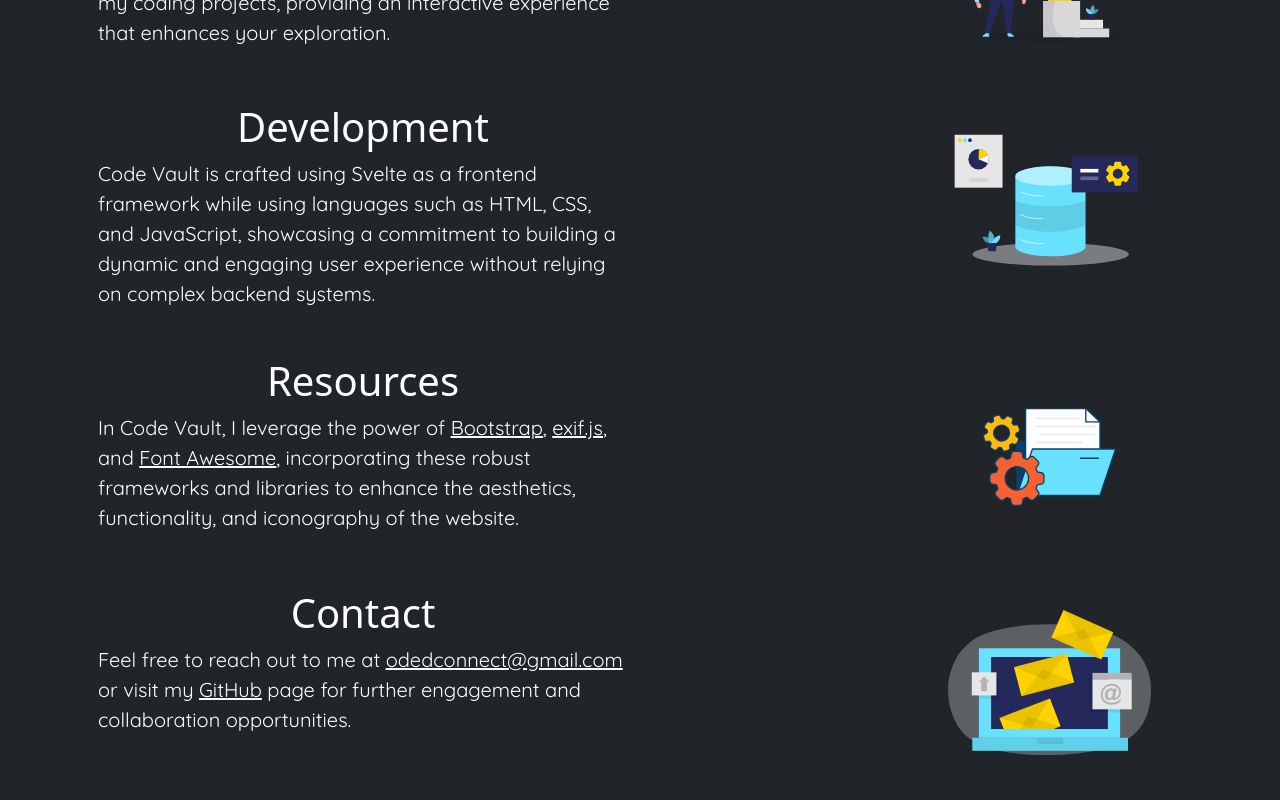
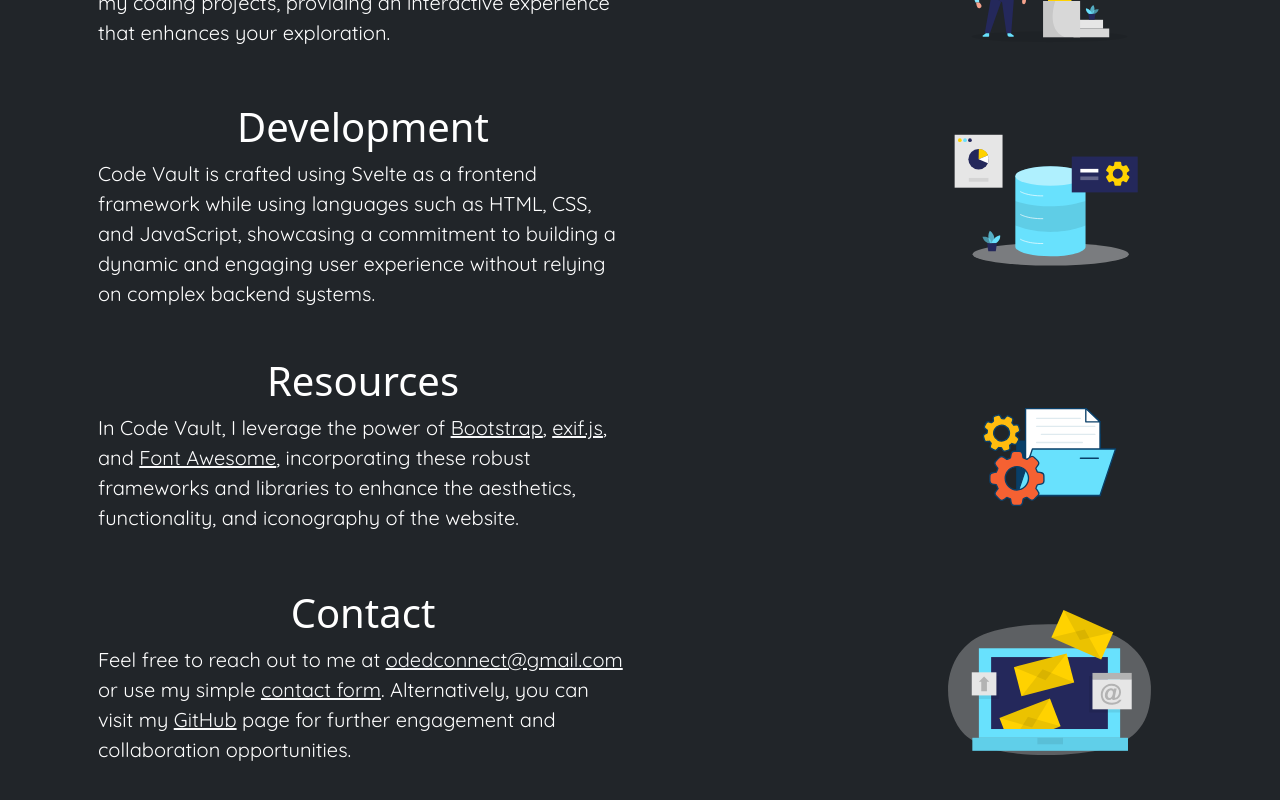
Before and after one commit to Oded2/Code-Vault, a SvelteKit app: page /about in a window 1280 px wide. Shown: the part 436-1236 px from the top of the page. Built offline with nearby package versions, Linux system fonts and the light colour scheme; a web font is replaced by a local one.

Commit message:
Updated about page

```diff
--- a/src/routes/about/+page.svelte
+++ b/src/routes/about/+page.svelte
@@ -57,12 +57,12 @@
           <h1 class="text-center">Resources</h1>
           <p class="font-google-quicksand fs-5">
             In Code Vault, I leverage the power of
-            <a href={hrefs["external"]["bootstrap"]} class="text-white"
+            <a href={hrefs["external"]["bootstrap"]} class="text-light"
               >Bootstrap</a
             >,
-            <a href={hrefs["external"]["exifJs"]} class="text-white">exif.js</a
+            <a href={hrefs["external"]["exifJs"]} class="text-light">exif.js</a
             >, and
-            <a href={hrefs["external"]["fontAwesome"]} class="text-white"
+            <a href={hrefs["external"]["fontAwesome"]} class="text-light"
               >Font Awesome</a
             >, incorporating these robust frameworks and libraries to enhance
             the aesthetics, functionality, and iconography of the website.
@@ -77,11 +77,14 @@
           <h1 class="text-center">Contact</h1>
           <p class="font-google-quicksand fs-5">
             Feel free to reach out to me at
-            <a class="text-white" href={hrefs["email"]["mailto"]}
+            <a class="text-light" href={hrefs["email"]["mailto"]}
               >{hrefs["email"]["address"]}</a
             >
-            or visit my
-            <a href={hrefs["github"]["profile"]} class="text-white">GitHub</a>
+            or use my simple
+            <a href={hrefs["contact"]["link"]} class="text-light"
+              >contact form</a
+            >. Alternatively, you can visit my
+            <a href={hrefs["github"]["profile"]} class="text-light">GitHub</a>
             page for further engagement and collaboration opportunities.
           </p>
         </div>
```
